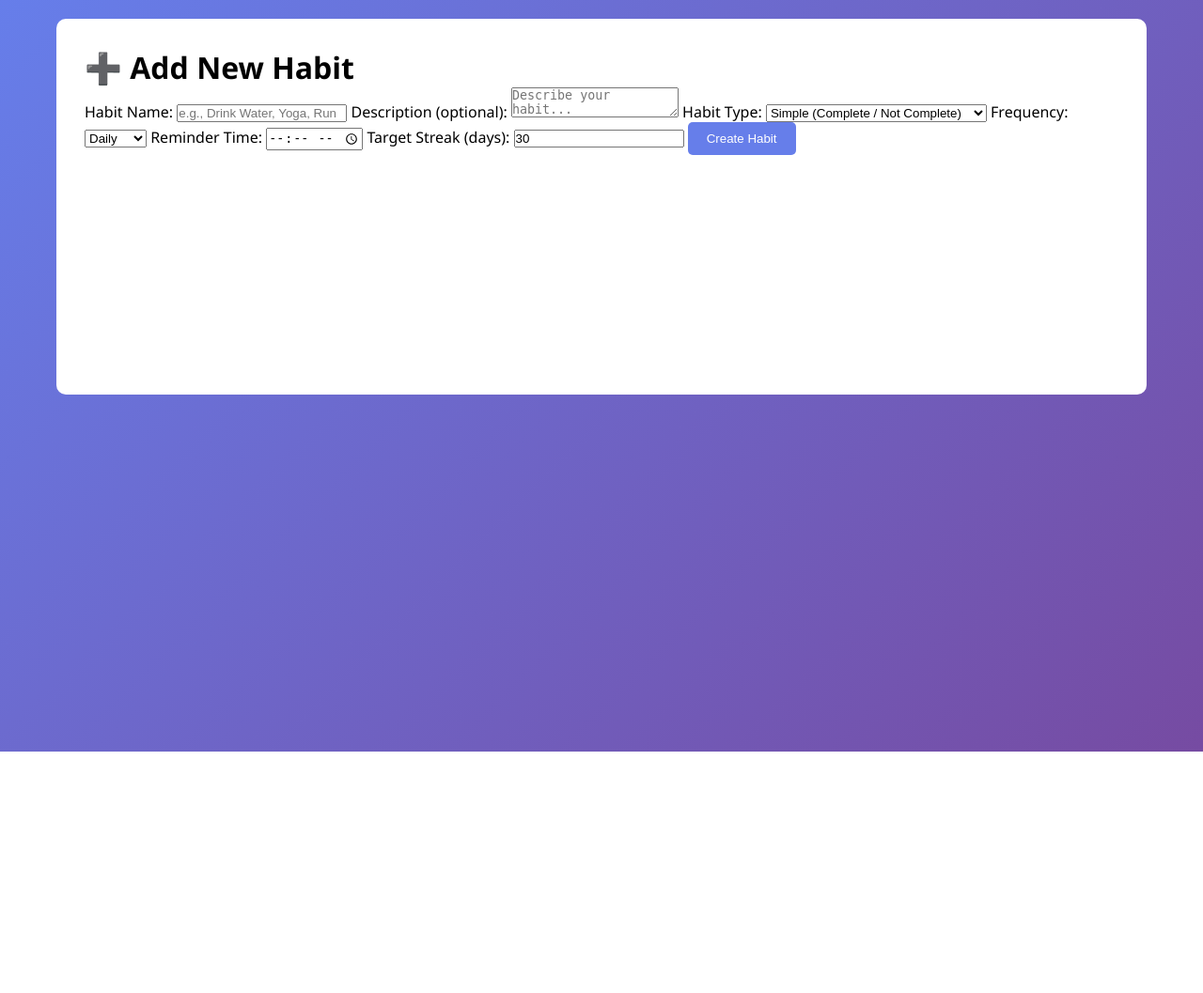
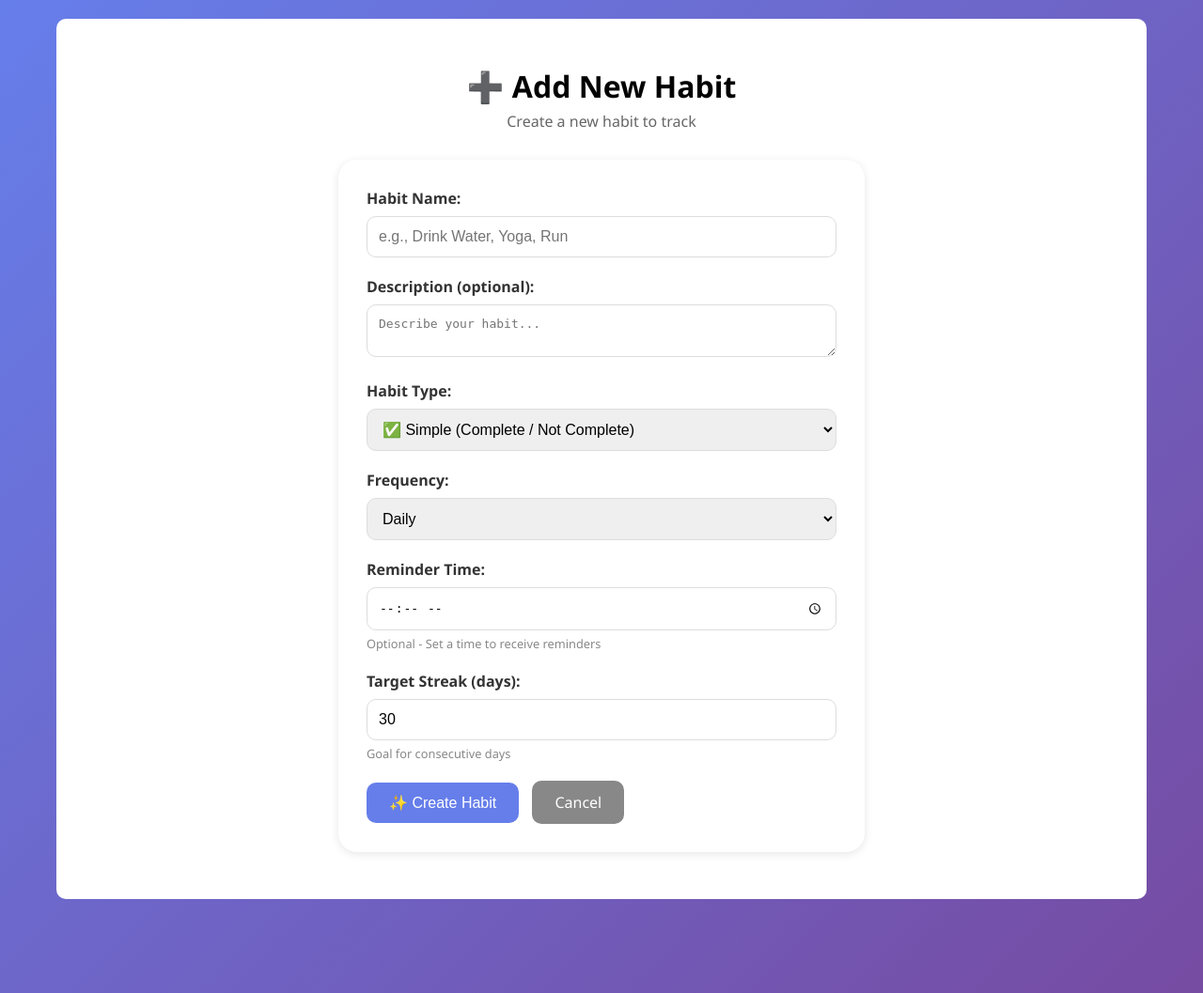
Before and after one commit to cliff3914/IntelliHabit-tracker, a Flask app: page /add_habit in a window 1280 px wide. Shown: the whole page at 94% size. Before the commit the page ends 800 px from the top, so only its background shows below. Run offline with Flask 3, Linux system fonts and the light colour scheme; a user stored in the database is signed in.

Commit message:
Fix add habit form styling

```diff
--- a/templates/add_habit.html
+++ b/templates/add_habit.html
@@ -1,25 +1,36 @@
 {% extends "base.html" %}
 
 {% block content %}
+<div class="add-habit-container">
     <h1>➕ Add New Habit</h1>
+    <p>Create a new habit to track</p>
 
-<form method="post">
+    <form method="post" class="habit-form">
+        <div class="form-group">
             <label>Habit Name:</label>
             <input type="text" name="name" required placeholder="e.g., Drink Water, Yoga, Run">
+        </div>
 
+        <div class="form-group">
             <label>Description (optional):</label>
             <textarea name="description" rows="2" placeholder="Describe your habit..."></textarea>
+        </div>
 
+        <div class="form-group">
             <label>Habit Type:</label>
             <select name="habit_type" id="habitType" onchange="toggleProgressFields()">
-        <option value="boolean">Simple (Complete / Not Complete)</option>
-        <option value="progress">Progress Tracking (with daily target)</option>
+                <option value="boolean">✅ Simple (Complete / Not Complete)</option>
+                <option value="progress">📊 Progress Tracking (with daily target)</option>
             </select>
+        </div>
 
         <div id="progressFields" style="display: none;">
+            <div class="form-group">
                 <label>Daily Target Value:</label>
                 <input type="number" name="target_value" step="any" placeholder="e.g., 3000, 30, 10">
+            </div>
 
+            <div class="form-group">
                 <label>Unit:</label>
                 <select name="unit">
                     <option value="times">times</option>
@@ -27,23 +38,144 @@
                     <option value="min">minutes</option>
                     <option value="km">km</option>
                     <option value="steps">steps</option>
+                    <option value="drinks">drinks</option>
+                    <option value="hours">hours</option>
                 </select>
             </div>
+        </div>
 
+        <div class="form-group">
             <label>Frequency:</label>
             <select name="frequency">
                 <option value="daily">Daily</option>
                 <option value="weekly">Weekly</option>
+                <option value="monthly">Monthly</option>
             </select>
+        </div>
 
+        <div class="form-group">
             <label>Reminder Time:</label>
             <input type="time" name="reminder_time">
+            <small>Optional - Set a time to receive reminders</small>
+        </div>
 
+        <div class="form-group">
             <label>Target Streak (days):</label>
             <input type="number" name="target_streak" value="30">
+            <small>Goal for consecutive days</small>
+        </div>
 
-    <button type="submit" class="btn">Create Habit</button>
+        <button type="submit" class="btn">✨ Create Habit</button>
+        <a href="{{ url_for('dashboard') }}" class="btn cancel-btn">Cancel</a>
     </form>
+</div>
+
+<style>
+.add-habit-container {
+    max-width: 600px;
+    margin: 0 auto;
+    padding: 20px;
+}
+
+.add-habit-container h1 {
+    text-align: center;
+    margin-bottom: 5px;
+}
+
+.add-habit-container p {
+    text-align: center;
+    color: #666;
+    margin-bottom: 30px;
+}
+
+.habit-form {
+    background: white;
+    border-radius: 20px;
+    padding: 30px;
+    box-shadow: 0 2px 10px rgba(0,0,0,0.1);
+}
+
+.form-group {
+    margin-bottom: 20px;
+}
+
+.form-group label {
+    display: block;
+    font-weight: bold;
+    margin-bottom: 8px;
+    color: #333;
+}
+
+.form-group input,
+.form-group select,
+.form-group textarea {
+    width: 100%;
+    padding: 12px;
+    border: 1px solid #ddd;
+    border-radius: 10px;
+    font-size: 1em;
+    transition: border-color 0.3s;
+}
+
+.form-group input:focus,
+.form-group select:focus,
+.form-group textarea:focus {
+    outline: none;
+    border-color: #667eea;
+}
+
+.form-group small {
+    display: block;
+    margin-top: 5px;
+    color: #888;
+    font-size: 0.8em;
+}
+
+.btn {
+    display: inline-block;
+    padding: 12px 24px;
+    background: #667eea;
+    color: white;
+    text-decoration: none;
+    border: none;
+    border-radius: 10px;
+    cursor: pointer;
+    font-size: 1em;
+    margin-right: 10px;
+}
+
+.btn:hover {
+    background: #5a67d8;
+}
+
+.cancel-btn {
+    background: #888;
+}
+
+.cancel-btn:hover {
+    background: #666;
+}
+
+body.dark-mode .habit-form {
+    background: #1a1a2e;
+}
+
+body.dark-mode .form-group label {
+    color: #eee;
+}
+
+body.dark-mode .form-group input,
+body.dark-mode .form-group select,
+body.dark-mode .form-group textarea {
+    background: #2a2a3e;
+    border-color: #3a3a4e;
+    color: #eee;
+}
+
+body.dark-mode .form-group small {
+    color: #aaa;
+}
+</style>
 
 <script>
 function toggleProgressFields() {
```
Lines whose indentation alone changed are shown as unchanged.
